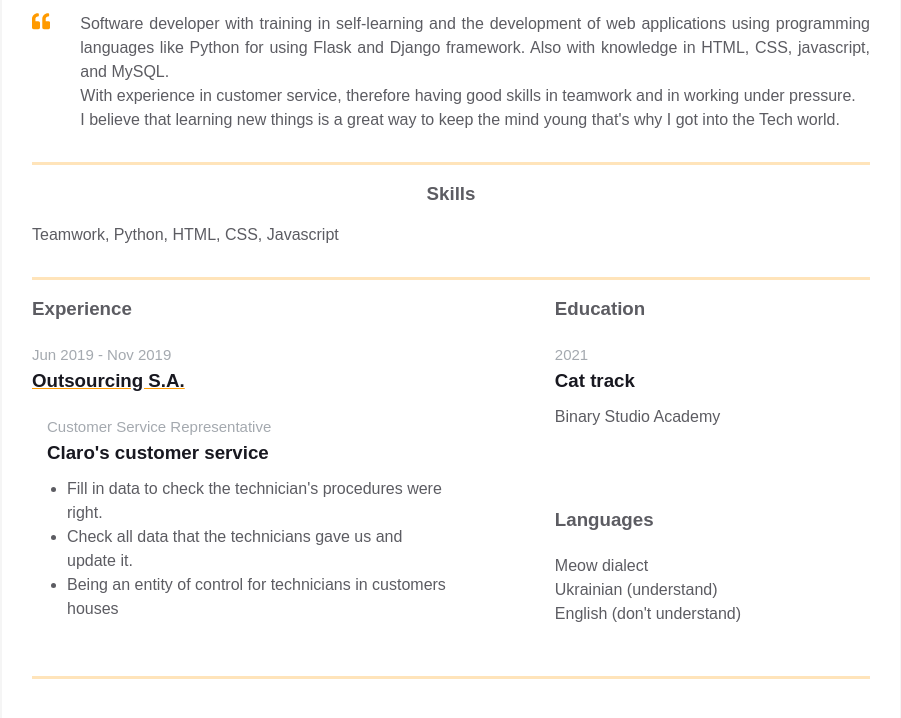
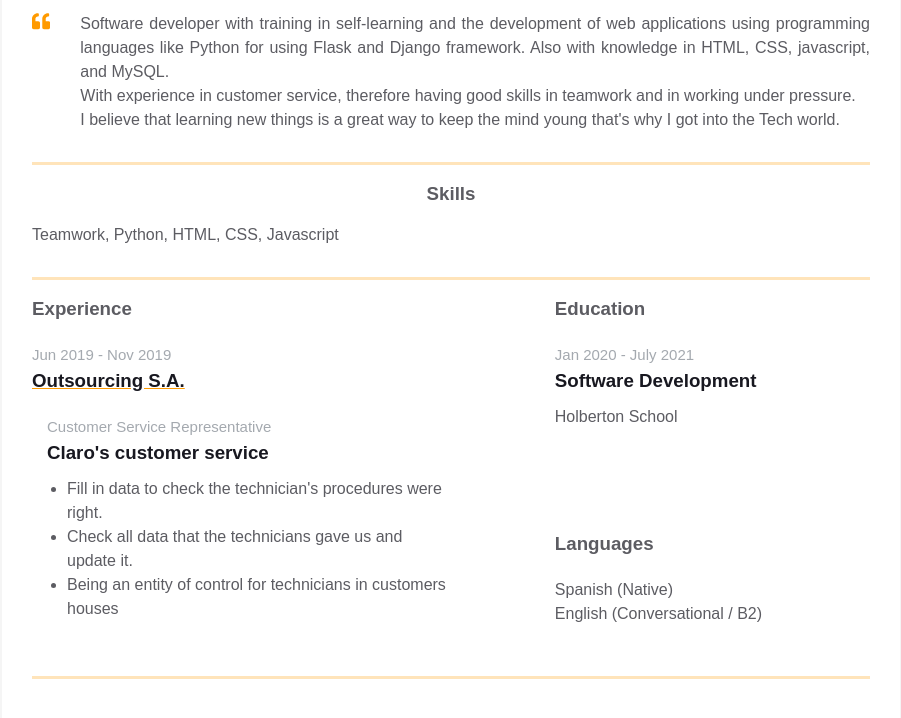
Before and after one commit to MiguelMR96/homepage, a plain HTML site: page index.html in a window 1280 px wide. Shown: the part 338-1056 px from the top of the page, without its empty margins (189-1090 px from the left). Drawn offline with Linux system fonts and the light colour scheme.

Commit message:
Updating education info

```diff
--- a/index.html
+++ b/index.html
@@ -106,22 +106,19 @@
                         <div class="additional-info__education">
                           <h3 class="additional-info__education-header">Education</h3>
                           <div class="additional-info__education-university">
-                            <span class="additional-info__education-university-durability">2021</span>
-                            <h3 class="additional-info__education-university-speciality">Cat track</h3>
-                            <p class="additional-info__education-university-name">Binary Studio Academy</p>
+                            <span class="additional-info__education-university-durability">Jan 2020 - July 2021</span>
+                            <h3 class="additional-info__education-university-speciality">Software Development</h3>
+                            <p class="additional-info__education-university-name">Holberton School</p>
                           </div>
                         </div>
 
                         <div class="additional-info__languages">
                           <h3 class="additional-info__languages-header">Languages</h3>
                           <p class="additional-info__languages-item">
-                            Meow dialect
+                            Spanish (Native)
                           </p>
                           <p class="additional-info__languages-item">
-                            Ukrainian (understand)
-                          </p>
-                          <p class="additional-info__languages-item">
-                            English (don't understand)
+                            English (Conversational / B2)
                           </p>
                         </div>
                       </div>
```
